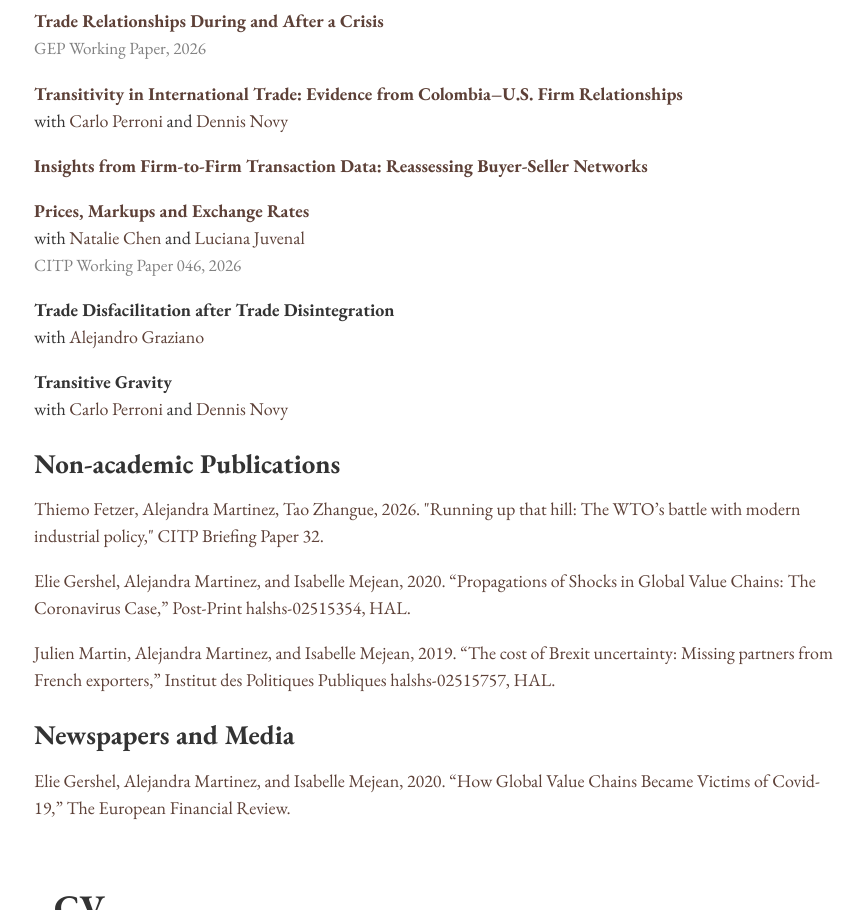
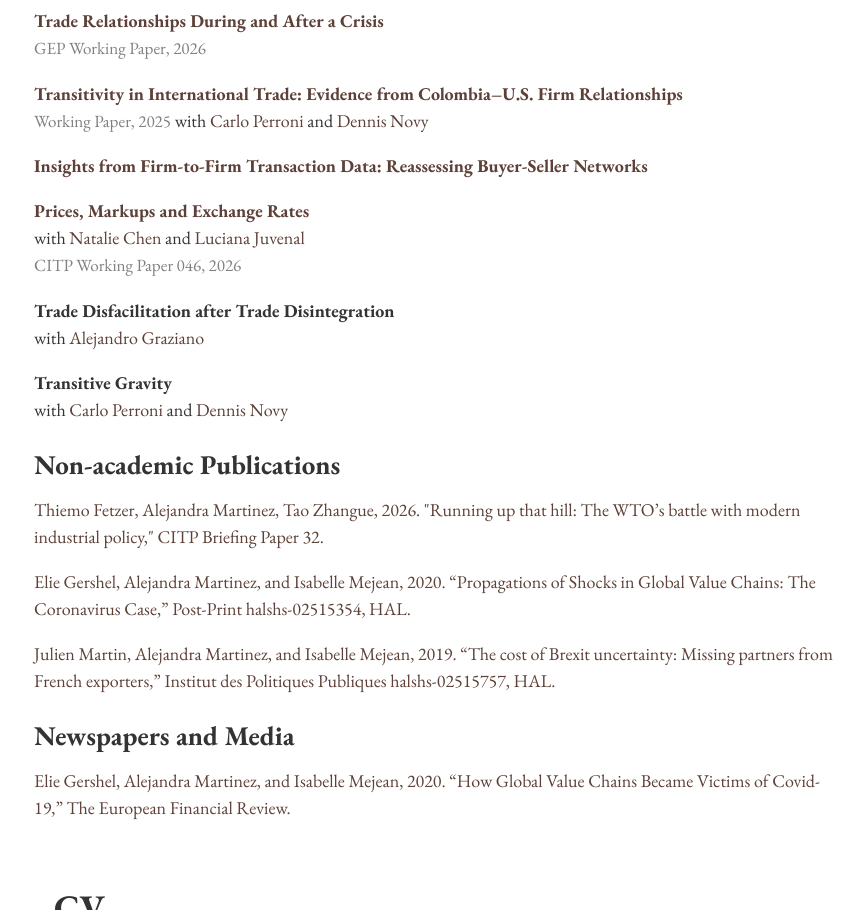
Before and after one commit to alemarty/alejandra.martinez, a plain HTML site: page index.html in a window 1280 px wide. Shown: the part 950-1860 px from the top of the page, without its empty margins (206-1070 px from the left). Drawn offline with nearby package versions, Linux system fonts and the light colour scheme.

Commit message:
Add publication metadata to paper entry

```diff
--- a/index.html
+++ b/index.html
@@ -160,6 +160,7 @@
             <a class="paper-title" href="https://arxiv.org/abs/2512.18893">
                 Transitivity in International Trade: Evidence from Colombia–U.S. Firm Relationships</a>
             <br>
+            <span class="paper-meta">Working Paper, 2025</span>
             with <a href="https://warwick.ac.uk/fac/soc/economics/staff/cperroni/">Carlo Perroni</a>
             and <a href="https://profiles.warwick.ac.uk/ecsfak-dennis-novy">Dennis Novy</a>
         </p>
```
